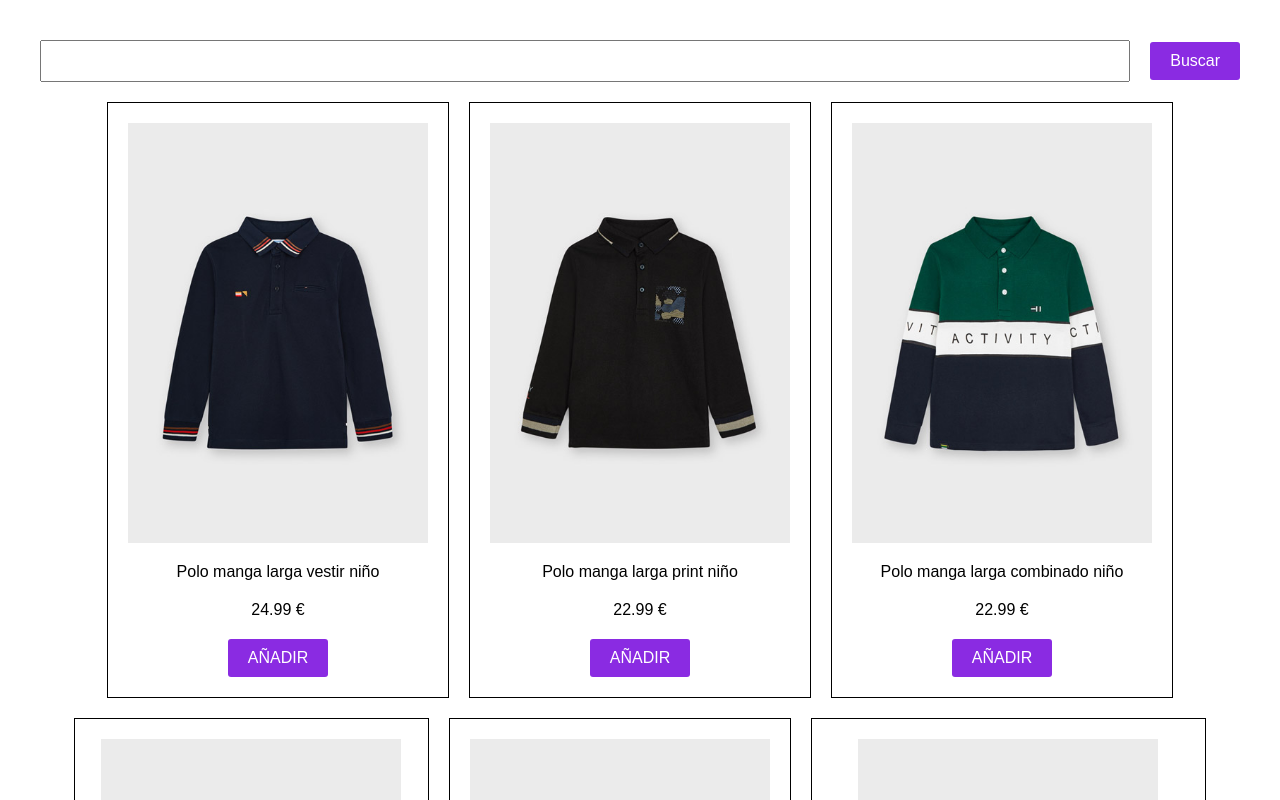
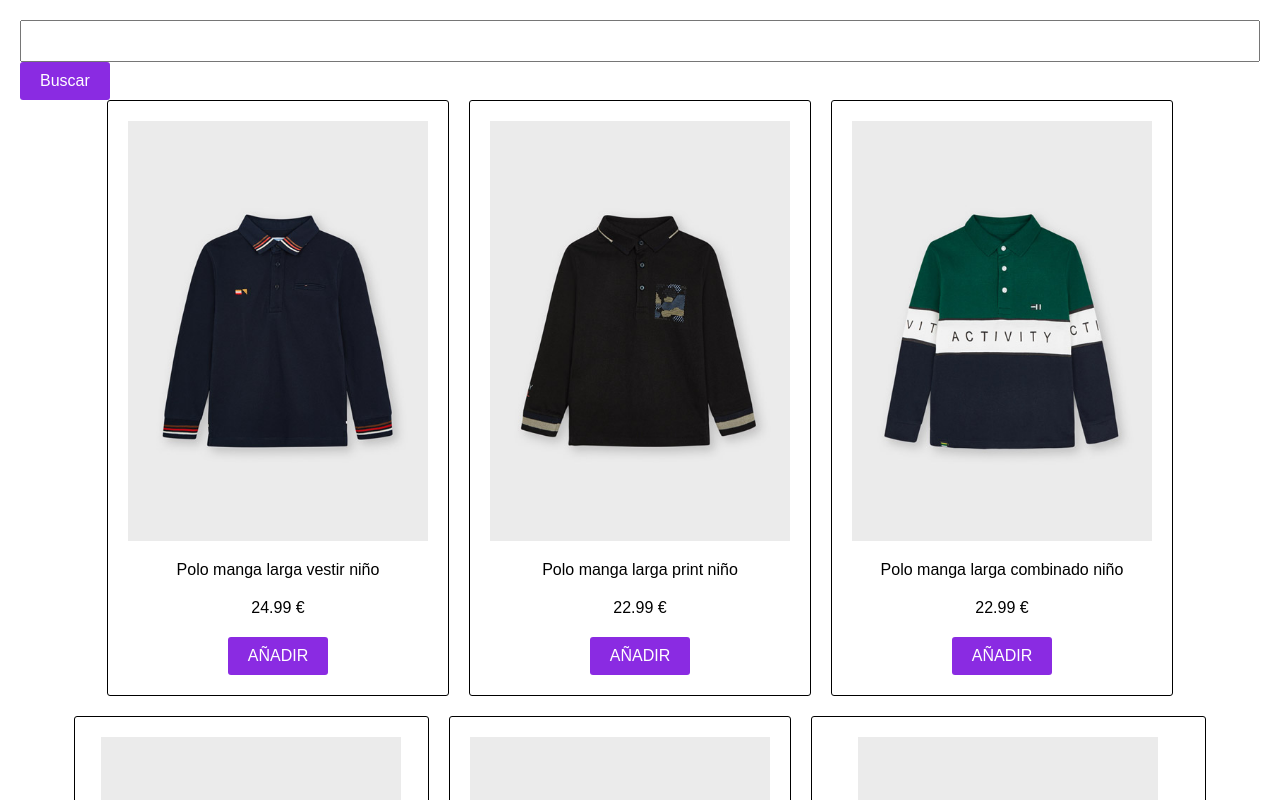
Before and after one commit to rafaelalma/mayoral-test, a React (Create React App) app: page /search in a window 1280 px wide. Shown: the top 800 px of the page. Built offline with nearby package versions, Linux system fonts and the light colour scheme.

Commit message:
Change styles

```diff
--- a/src/index.css
+++ b/src/index.css
@@ -13,7 +13,11 @@ body {
   padding: 20px;
 }
 
-.SearchForm {
+.active {
+  font-weight: bold;
+}
+
+.Search {
   padding: 20px;
 
   display: flex;
@@ -55,6 +59,7 @@ body {
 
 .Card {
   border: 1px solid black;
+  border-radius: 3px;
   padding: 20px;
 
   display: flex;
```
